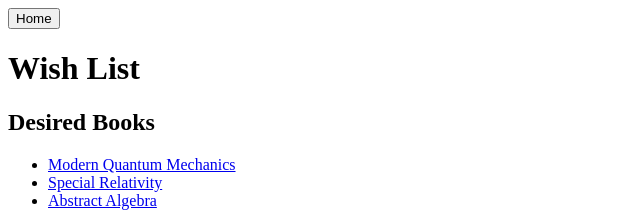
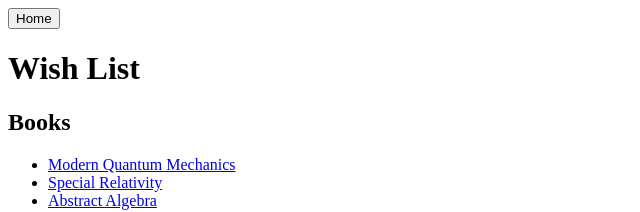
Before and after one commit to rmfulton/rmfulton.github.io, a plain HTML site: page docs/wish_list.html in a window 1280 px wide. Shown: the top 212 px of the page, without its empty margins (0-640 px from the left). Drawn offline with Linux system fonts and the light colour scheme.

Commit message:
just Books

```diff
--- a/docs/wish_list.html
+++ b/docs/wish_list.html
@@ -10,7 +10,7 @@
     <button onclick="openHome()">Home</button>
     <h1>Wish List</h1>
     <div>
-        <h2>Desired Books</h2>
+        <h2>Books</h2>
         <ul>
             <li>
                 <a href="https://www.amazon.com/Modern-Quantum-Mechanics-J-Sakurai/dp/1108473229/">Modern Quantum Mechanics</a>
```
